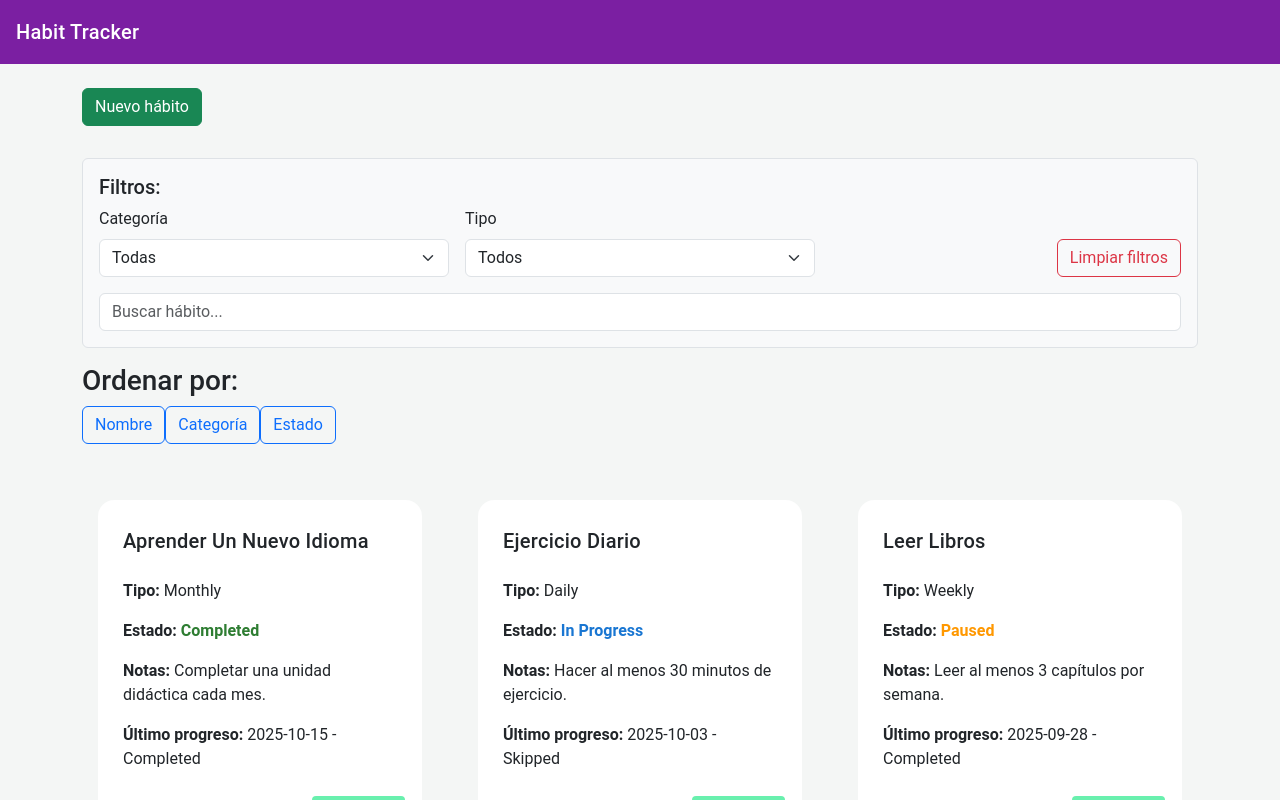
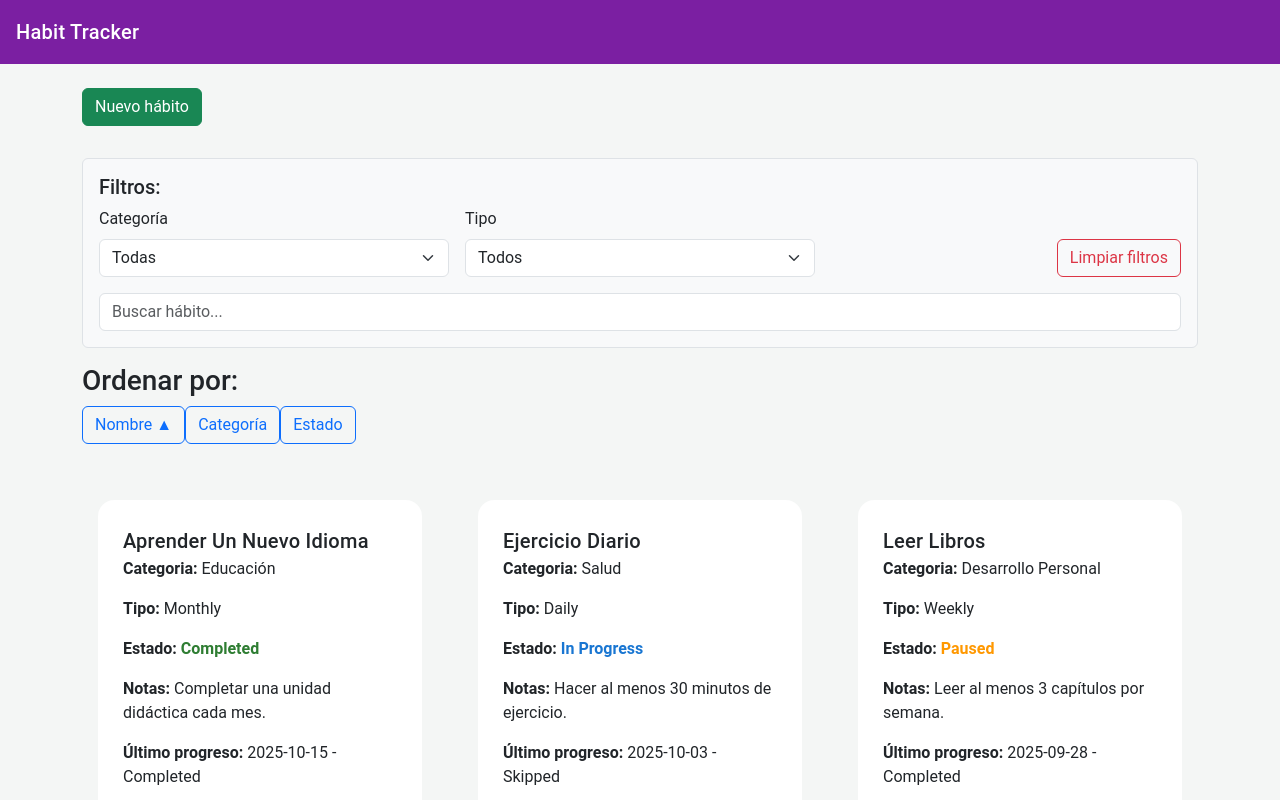
Before and after one commit to Santix16/Habit-Tracker-Santiago_Joaquin_Cotignola_Rodriguez, an Angular app in the folder Habit-Tracker/: page / in a window 1280 px wide. Both pictures are taken after a click on the button "Nombre". Shown: the top 800 px of the page. Built offline with nearby package versions, Linux system fonts and the light colour scheme; data requests are answered from the project's data file.

Commit message:
Fixed the dates in the progress history in the details' tab, added the category in the habits and improved the function to order the habits

```diff
--- a/Habit-Tracker/src/app/components/habit-detail/habit-detail/habit-detail.html
+++ b/Habit-Tracker/src/app/components/habit-detail/habit-detail/habit-detail.html
@@ -58,7 +58,7 @@
 
       <div class="progress-list" *ngIf="habit.progress.length > 0; else noProgress">
         <div class="progress-item" *ngFor="let prog of habit.progress; let i = index">
-          <span>{{ prog.date }}</span>
+          <span>{{ prog.date | date:'dd/MM/yyyy' }}</span>
           <span>{{ prog.status }}</span>
           <button mat-flat-button color="warn" (click)="deleteProgress(i)">Eliminar</button>
         </div>
--- a/Habit-Tracker/src/app/components/habit-detail/habit-detail/habit-detail.ts
+++ b/Habit-Tracker/src/app/components/habit-detail/habit-detail/habit-detail.ts
@@ -13,6 +13,7 @@ import { HabitService } from '../../../services/habit.service';
 import { RouterModule } from '@angular/router';
 import { MatDatepickerModule } from '@angular/material/datepicker';
 import { MatNativeDateModule } from '@angular/material/core';
+import { DatePipe } from '@angular/common';
 
 @Component({
   selector: 'habit-detail',
@@ -28,7 +29,8 @@ import { MatNativeDateModule } from '@angular/material/core';
     MatProgressBarModule,
     MatDatepickerModule,
     MatNativeDateModule,
-    RouterModule
+    RouterModule,
+    DatePipe
   ],
   templateUrl: './habit-detail.html',
   styleUrls: ['./habit-detail.css']
--- a/Habit-Tracker/src/app/components/habit-item/habit-item/habit-item.html
+++ b/Habit-Tracker/src/app/components/habit-item/habit-item/habit-item.html
@@ -1,11 +1,12 @@
 <mat-card class="habit-card" appearance="outlined">
   <mat-card-header>
     <mat-card-title>{{ habit.name | titlecase }}</mat-card-title>
-    <mat-card-subtitle>{{ habit.category | titlecase }}</mat-card-subtitle>
   </mat-card-header>
 
   <mat-card-content>
     <div class="habit-info">
+      <p><strong>Categoria:</strong> {{ habit.category | titlecase }}</p>
+
       <p><strong>Tipo:</strong> {{ habit.goalType | titlecase }}</p>
 
       <p>
--- a/Habit-Tracker/src/app/components/habit-show/habit-show/habit-show.html
+++ b/Habit-Tracker/src/app/components/habit-show/habit-show/habit-show.html
@@ -100,11 +100,17 @@
 <!-- 🔹 Lista de hábitos -->
 <div class="habit-list-container">
   <div class="filter-buttons">
-    <h3>Ordenar por:</h3>
-    <button class="btn btn-outline-primary" (click)="orderBy('name')">Nombre</button>
-    <button class="btn btn-outline-primary" (click)="orderBy('category')">Categoría</button>
-    <button class="btn btn-outline-primary" (click)="orderBy('status')">Estado</button>
-  </div>
+  <h3>Ordenar por:</h3>
+  <button class="btn btn-outline-primary" (click)="orderBy('name')">
+    Nombre <span *ngIf="orderCriteria === 'name'">{{ orderDirection === 'asc' ? '▲' : '▼' }}</span>
+  </button>
+  <button class="btn btn-outline-primary" (click)="orderBy('category')">
+    Categoría <span *ngIf="orderCriteria === 'category'">{{ orderDirection === 'asc' ? '▲' : '▼' }}</span>
+  </button>
+  <button class="btn btn-outline-primary" (click)="orderBy('status')">
+    Estado <span *ngIf="orderCriteria === 'status'">{{ orderDirection === 'asc' ? '▲' : '▼' }}</span>
+  </button>
+</div>
 
   <div class="row row-cols-1 row-cols-md-2 row-cols-xl-3 g-4 mt-3">
     <!-- Aquí usamos filteredHabits() para aplicar los filtros -->
--- a/Habit-Tracker/src/app/components/habit-show/habit-show/habit-show.ts
+++ b/Habit-Tracker/src/app/components/habit-show/habit-show/habit-show.ts
@@ -53,6 +53,8 @@ export class HabitsShow implements OnInit {
   showNewHabitForm: boolean = false;
   editingHabit: any = null;
   creationError: string = '';
+  orderCriteria: string = '';
+  orderDirection: 'asc' | 'desc' = 'asc';
 
   constructor(private habitService: HabitService) {}
 
@@ -165,18 +167,22 @@ export class HabitsShow implements OnInit {
   }
 
   /** 🔹 Ordenar hábitos */
+  /** 🔹 Orden ascendente/descendente */
   orderBy(criteria: string): void {
-    switch (criteria) {
-      case 'name':
-        this.habits.sort((a, b) => a.name.localeCompare(b.name));
-        break;
-      case 'category':
-        this.habits.sort((a, b) => a.category.localeCompare(b.category));
-        break;
-      case 'status':
-        this.habits.sort((a, b) => a.status.localeCompare(b.status));
-        break;
+    if (this.orderCriteria === criteria) {
+      this.orderDirection = this.orderDirection === 'asc' ? 'desc' : 'asc';
+    } else {
+      this.orderCriteria = criteria;
+      this.orderDirection = 'asc';
     }
+
+    this.habits.sort((a, b) => {
+      const valA = (a as any)[criteria] || '';
+      const valB = (b as any)[criteria] || '';
+      if (valA < valB) return this.orderDirection === 'asc' ? -1 : 1;
+      if (valA > valB) return this.orderDirection === 'asc' ? 1 : -1;
+      return 0;
+    });
   }
 
   viewDetails(habit: Habit) {
@@ -215,5 +221,4 @@ closeError() {
   this.creationError = '';
 }
 
-
 }
```
Also changed, not shown: 1 other file (tests, documents, lock files or other folders).
